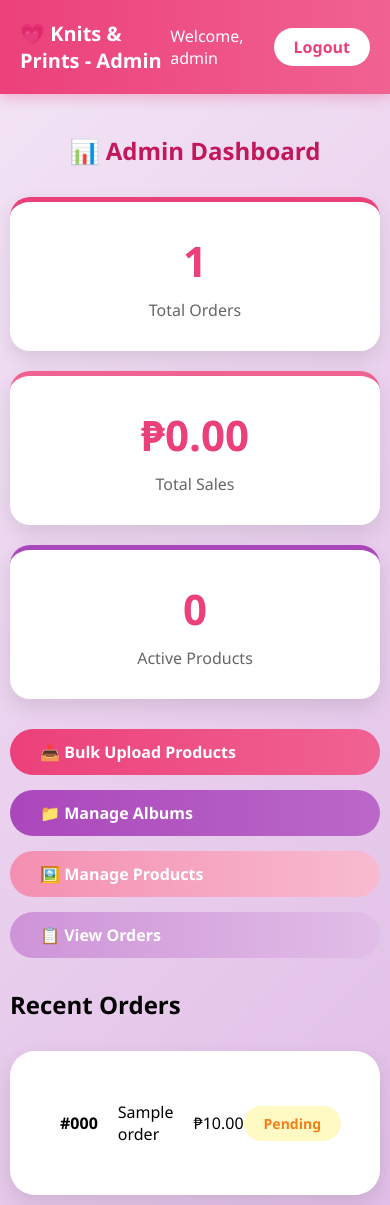
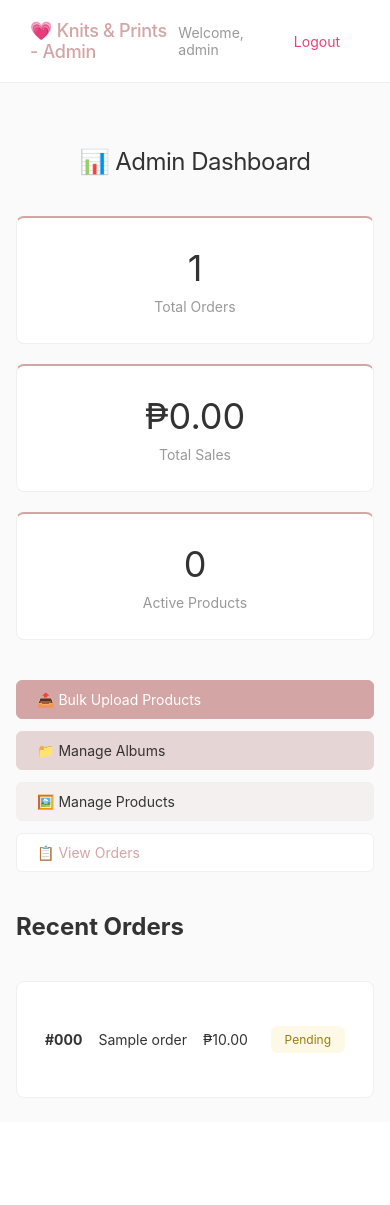
Before and after one commit to mellovy/knits-and-prints, a PHP site: page /admin/index.php in a window 390 px wide. After the commit the page ends 1098 px from the top, so only its background shows below. Run offline with PHP 8.4, Linux system fonts and the light colour scheme; a user stored in the database is signed in; tables that the repository leaves empty hold one stand-in row (values such as "Sample post").

Commit message:
changed color palette

```diff
--- a/css/style.css
+++ b/css/style.css
@@ -5,23 +5,24 @@
 }
 
 body {
-    font-family: 'Segoe UI', Tahoma, Geneva, Verdana, sans-serif;
-    background: linear-gradient(135deg, #fce4ec 0%, #f8bbd0 100%);
+    font-family: -apple-system, BlinkMacSystemFont, 'Segoe UI', sans-serif;
+    background: #fafafa;
     min-height: 100vh;
+    color: #333;
 }
 
 .container {
     max-width: 1200px;
     margin: 0 auto;
-    padding: 20px;
+    padding: 40px 20px;
 }
 
-/* Header */
+/* Header - Super Minimal */
 .site-header {
-    background: linear-gradient(90deg, #ec407a 0%, #f06292 100%);
-    color: white;
-    padding: 20px;
-    box-shadow: 0 4px 12px rgba(236, 64, 122, 0.3);
+    background: white;
+    color: #333;
+    padding: 20px 30px;
+    border-bottom: 1px solid #f0f0f0;
     position: sticky;
     top: 0;
     z-index: 1000;
@@ -36,91 +37,105 @@ body {
 }
 
 .site-title {
-    font-size: 28px;
-    font-weight: bold;
+    font-size: 20px;
+    font-weight: 500;
     display: flex;
     align-items: center;
-    gap: 10px;
+    gap: 8px;
+    color: #d4a5a5;
+    letter-spacing: -0.3px;
 }
 
 .header-nav {
     display: flex;
     gap: 15px;
     align-items: center;
+    color: #999;
+    font-size: 14px;
 }
 
 .cart-button {
     background: white;
-    color: #ec407a;
-    border: none;
-    padding: 10px 15px;
-    border-radius: 25px;
+    color: #d4a5a5;
+    border: 1px solid #f0f0f0;
+    padding: 8px 16px;
+    border-radius: 6px;
     cursor: pointer;
-    font-weight: bold;
+    font-weight: 400;
+    font-size: 14px;
     position: relative;
-    transition: all 0.3s;
+    transition: all 0.2s ease;
 }
 
 .cart-button:hover {
-    background: #fce4ec;
-    transform: scale(1.05);
+    border-color: #d4a5a5;
+    background: #fafafa;
 }
 
 .cart-count {
     position: absolute;
-    top: -8px;
-    right: -8px;
-    background: #c2185b;
+    top: -6px;
+    right: -6px;
+    background: #d4a5a5;
     color: white;
-    width: 24px;
-    height: 24px;
+    min-width: 18px;
+    height: 18px;
     border-radius: 50%;
     display: flex;
     align-items: center;
     justify-content: center;
-    font-size: 12px;
+    font-size: 10px;
+    font-weight: 500;
 }
 
-/* Page Title */
+/* Page Title - Minimal */
 .page-title {
     text-align: center;
-    color: #c2185b;
-    font-size: 32px;
-    margin: 30px 0;
+    color: #333;
+    font-size: 28px;
+    font-weight: 400;
+    margin: 40px 0;
+    letter-spacing: -0.5px;
 }
 
-/* Albums Grid */
+/* Albums Grid - Clean Cards */
 .albums-grid {
     display: grid;
-    grid-template-columns: repeat(auto-fill, minmax(300px, 1fr));
-    gap: 25px;
-    margin-top: 30px;
+    grid-template-columns: repeat(auto-fill, minmax(280px, 1fr));
+    gap: 24px;
+    margin-top: 40px;
 }
 
 .album-card {
     background: white;
-    border-radius: 25px;
+    border-radius: 8px;
     overflow: hidden;
-    box-shadow: 0 8px 20px rgba(236, 64, 122, 0.15);
-    transition: all 0.3s;
+    border: 1px solid #f0f0f0;
+    transition: all 0.2s ease;
     text-decoration: none;
     color: inherit;
 }
 
 .album-card:hover {
-    transform: translateY(-8px);
-    box-shadow: 0 12px 30px rgba(236, 64, 122, 0.25);
+    border-color: #e0e0e0;
+    transform: translateY(-2px);
 }
 
 .album-cover {
     aspect-ratio: 1;
     overflow: hidden;
+    background: #fafafa;
 }
 
 .album-cover img {
     width: 100%;
     height: 100%;
     object-fit: cover;
+    transition: transform 0.3s ease;
+}
+
+.album-card:hover .album-cover img {
+    transform: scale(1.03);
 }
 
 .album-placeholder {
@@ -280,107 +306,110 @@ body {
 }
 
 .lightbox-price {
-    font-size: 32px;
-    color: #ec407a;
-    font-weight: bold;
+    font-size: 24px;
+    color: #d4a5a5;
+    font-weight: 500;
 }
 
 .lightbox-stock {
-    color: #666;
-    margin-top: 5px;
+    color: #999;
+    margin-top: 4px;
+    font-size: 13px;
 }
 
-/* Buttons (continued) */
+/* Buttons - Minimal */
 .btn {
-    padding: 12px 30px;
+    padding: 10px 20px;
     border: none;
-    border-radius: 25px;
-    font-size: 16px;
-    font-weight: bold;
+    border-radius: 6px;
+    font-size: 14px;
+    font-weight: 400;
     cursor: pointer;
-    transition: all 0.3s;
+    transition: all 0.2s ease;
     text-decoration: none;
     display: inline-block;
 }
 
 .btn-primary {
-    background: linear-gradient(90deg, #ec407a 0%, #f06292 100%);
+    background: #d4a5a5;
     color: white;
+    border: 1px solid #d4a5a5;
 }
 
 .btn-primary:hover {
-    background: linear-gradient(90deg, #d81b60 0%, #ec407a 100%);
-    transform: translateY(-2px);
-    box-shadow: 0 8px 20px rgba(236, 64, 122, 0.3);
+    background: #c99494;
 }
 
 .btn-secondary {
-    background: linear-gradient(90deg, #ab47bc 0%, #ba68c8 100%);
-    color: white;
+    background: #e6d5d5;
+    color: #333;
+    border: 1px solid #e6d5d5;
 }
 
 .btn-tertiary {
-    background: linear-gradient(90deg, #f48fb1 0%, #f8bbd0 100%);
-    color: white;
+    background: #f5f0f0;
+    color: #333;
+    border: 1px solid #f0f0f0;
 }
 
 .btn-quaternary {
-    background: linear-gradient(90deg, #ce93d8 0%, #e1bee7 100%);
-    color: white;
+    background: white;
+    color: #d4a5a5;
+    border: 1px solid #f0f0f0;
 }
 
-/* Admin Dashboard */
+/* Admin Dashboard - Clean */
 .admin-page {
-    background: linear-gradient(135deg, #f3e5f5 0%, #e1bee7 100%);
+    background: #fafafa;
 }
 
 .stats-grid {
     display: grid;
     grid-template-columns: repeat(auto-fit, minmax(250px, 1fr));
     gap: 20px;
-    margin: 30px 0;
+    margin: 40px 0;
 }
 
 .stat-card {
     background: white;
-    border-radius: 20px;
-    padding: 30px;
-    box-shadow: 0 8px 20px rgba(0, 0, 0, 0.1);
+    border-radius: 8px;
+    padding: 28px;
+    border: 1px solid #f0f0f0;
     text-align: center;
+    transition: all 0.2s ease;
 }
 
-.stat-card.pink {
-    border-top: 5px solid #ec407a;
+.stat-card:hover {
+    border-color: #e0e0e0;
 }
 
-.stat-card.rose {
-    border-top: 5px solid #f06292;
-}
-
+.stat-card.pink,
+.stat-card.rose,
 .stat-card.purple {
-    border-top: 5px solid #ab47bc;
+    border-top: 2px solid #d4a5a5;
 }
 
 .stat-number {
-    font-size: 42px;
-    font-weight: bold;
-    color: #ec407a;
-    margin-bottom: 10px;
+    font-size: 36px;
+    font-weight: 400;
+    color: #333;
+    margin-bottom: 8px;
 }
 
 .stat-label {
-    color: #666;
-    font-size: 16px;
+    color: #999;
+    font-size: 14px;
+    font-weight: 400;
 }
 
 .action-buttons {
     display: grid;
     grid-template-columns: repeat(auto-fit, minmax(200px, 1fr));
-    gap: 15px;
-    margin: 30px 0;
+    gap: 12px;
+    margin: 40px 0;
 }
 
-/* Forms */
+/* Forms - Minimal */
 .form-group {
     margin-bottom: 20px;
 }
@@ -522,165 +560,177 @@ body {
 .quantity-control {
     display: flex;
     align-items: center;
-    gap: 10px;
+    gap: 8px;
+    background: #fafafa;
+    padding: 4px 8px;
+    border-radius: 6px;
+    border: 1px solid #f0f0f0;
 }
 
 .quantity-btn {
-    width: 35px;
-    height: 35px;
+    width: 24px;
+    height: 24px;
     border: none;
-    background: #f8bbd0;
-    color: #ec407a;
-    font-size: 20px;
-    border-radius: 10px;
+    background: white;
+    color: #999;
+    font-size: 16px;
+    border-radius: 4px;
     cursor: pointer;
-    font-weight: bold;
-    transition: all 0.3s;
+    font-weight: 400;
+    transition: all 0.2s ease;
 }
 
 .quantity-btn:hover {
-    background: #ec407a;
-    color: white;
+    color: #d4a5a5;
+    background: white;
 }
 
 .quantity-display {
-    font-size: 18px;
-    font-weight: bold;
-    min-width: 30px;
+    font-size: 14px;
+    font-weight: 400;
+    min-width: 24px;
     text-align: center;
+    color: #333;
 }
 
 .remove-btn {
-    background: #ffcdd2;
-    color: #c62828;
-    border: none;
-    padding: 8px 15px;
-    border-radius: 10px;
+    background: #fafafa;
+    color: #999;
+    border: 1px solid #f0f0f0;
+    padding: 6px 12px;
+    border-radius: 6px;
     cursor: pointer;
-    transition: all 0.3s;
+    transition: all 0.2s ease;
+    font-weight: 400;
+    font-size: 12px;
 }
 
 .remove-btn:hover {
-    background: #f44336;
-    color: white;
+    border-color: #d4a5a5;
+    color: #d4a5a5;
 }
 
 .cart-summary {
-    background: #fce4ec;
-    border-radius: 20px;
-    padding: 30px;
-    margin-top: 30px;
+    background: #fafafa;
+    border-radius: 6px;
+    padding: 24px;
+    margin-top: 24px;
 }
 
 .cart-total {
     display: flex;
     justify-content: space-between;
     align-items: center;
-    font-size: 28px;
-    font-weight: bold;
+    font-size: 20px;
+    font-weight: 400;
     color: #333;
     margin-bottom: 20px;
 }
 
 .cart-total-amount {
-    color: #ec407a;
+    color: #d4a5a5;
+    font-weight: 500;
 }
 
-/* Checkout Page */
+/* Checkout Page - Minimal */
 .checkout-container {
-    max-width: 800px;
-    margin: 30px auto;
+    max-width: 700px;
+    margin: 40px auto;
 }
 
 .checkout-form {
     background: white;
-    border-radius: 25px;
-    padding: 40px;
-    box-shadow: 0 8px 20px rgba(0, 0, 0, 0.1);
+    border-radius: 8px;
+    padding: 32px;
+    border: 1px solid #f0f0f0;
 }
 
 .payment-methods {
     display: grid;
-    gap: 15px;
-    margin-bottom: 25px;
+    gap: 12px;
+    margin-bottom: 24px;
 }
 
 .payment-option {
-    border: 3px solid #f8bbd0;
-    border-radius: 15px;
-    padding: 15px;
+    border: 1px solid #f0f0f0;
+    border-radius: 6px;
+    padding: 16px;
     cursor: pointer;
-    transition: all 0.3s;
+    transition: all 0.2s ease;
     display: flex;
     align-items: center;
-    gap: 15px;
+    gap: 12px;
+    background: white;
 }
 
 .payment-option:hover {
-    border-color: #ec407a;
-    background: #fce4ec;
+    border-color: #d4a5a5;
 }
 
 .payment-option input[type="radio"] {
-    width: 24px;
-    height: 24px;
-    accent-color: #ec407a;
+    width: 16px;
+    height: 16px;
+    accent-color: #d4a5a5;
 }
 
 .payment-option.selected {
-    border-color: #ec407a;
-    background: #fce4ec;
+    border-color: #d4a5a5;
+    background: #fafafa;
 }
 
 .payment-details {
-    background: #f8bbd0;
-    border-radius: 15px;
+    background: #fafafa;
+    border-radius: 6px;
     padding: 20px;
-    margin-top: 15px;
+    margin-top: 16px;
 }
 
 .payment-details h4 {
-    color: #c2185b;
-    margin-bottom: 15px;
+    color: #333;
+    margin-bottom: 12px;
+    font-weight: 500;
+    font-size: 15px;
 }
 
 .payment-info {
     background: white;
-    border-radius: 10px;
-    padding: 15px;
-    margin-bottom: 15px;
+    border-radius: 6px;
+    padding: 16px;
+    margin-bottom: 12px;
+    border: 1px solid #f0f0f0;
 }
 
 .payment-info p {
-    margin: 8px 0;
-    color: #333;
+    margin: 6px 0;
+    color: #666;
+    font-size: 13px;
 }
 
 .qr-code {
     text-align: center;
-    margin-top: 15px;
+    margin-top: 16px;
 }
 
 .qr-code img {
-    max-width: 200px;
-    border-radius: 10px;
+    max-width: 180px;
+    border-radius: 6px;
 }
 
-/* Orders Management */
+/* Orders Management - Minimal */
 .orders-list {
     background: white;
-    border-radius: 25px;
-    padding: 30px;
-    box-shadow: 0 8px 20px rgba(0, 0, 0, 0.1);
-    margin-top: 30px;
+    border-radius: 8px;
+    padding: 28px;
+    border: 1px solid #f0f0f0;
+    margin-top: 40px;
 }
 
 .order-card {
     display: flex;
     justify-content: space-between;
     align-items: center;
-    padding: 20px;
-    border-bottom: 2px solid #f8bbd0;
+    padding: 16px 0;
+    border-bottom: 1px solid #f0f0f0;
 }
 
 .order-card:last-child {
@@ -689,116 +739,113 @@ body {
 
 .order-info {
     display: flex;
-    gap: 20px;
+    gap: 16px;
     align-items: center;
+    font-size: 14px;
 }
 
 .order-status {
-    padding: 8px 20px;
-    border-radius: 20px;
-    font-weight: bold;
-    font-size: 14px;
+    padding: 6px 14px;
+    border-radius: 6px;
+    font-weight: 400;
+    font-size: 12px;
 }
 
 .status-pending {
-    background: #fff9c4;
-    color: #f57f17;
+    background: #fef9e7;
+    color: #9b7c0e;
 }
 
 .status-paid {
-    background: #c8e6c9;
-    color: #2e7d32;
+    background: #f0f9f4;
+    color: #2d6b4d;
 }
 
 .status-completed {
-    background: #b3e5fc;
-    color: #01579b;
+    background: #eff6fc;
+    color: #2c5a7e;
 }
 
 .status-cancelled {
-    background: #ffcdd2;
-    color: #c62828;
+    background: #fef5f5;
+    color: #a84444;
 }
 
-/* Login Page */
+/* Login Page - Minimal */
 .login-page {
     display: flex;
     align-items: center;
     justify-content: center;
     min-height: 100vh;
+    background: #fafafa;
 }
 
 .login-container {
     width: 100%;
-    max-width: 450px;
+    max-width: 400px;
     padding: 20px;
 }
 
 .login-box {
     background: white;
-    border-radius: 30px;
-    padding: 50px 40px;
-    box-shadow: 0 15px 40px rgba(236, 64, 122, 0.2);
+    border-radius: 8px;
+    padding: 40px 32px;
+    border: 1px solid #f0f0f0;
     text-align: center;
 }
 
 .login-box h1 {
-    font-size: 36px;
-    color: #ec407a;
-    margin-bottom: 10px;
+    font-size: 24px;
+    color: #d4a5a5;
+    margin-bottom: 6px;
+    font-weight: 500;
 }
 
 .login-box h2 {
-    color: #666;
-    margin-bottom: 30px;
+    color: #999;
+    margin-bottom: 28px;
+    font-weight: 400;
+    font-size: 15px;
 }
 
 .back-link {
     display: inline-block;
-    margin-top: 20px;
-    color: #ec407a;
+    margin-top: 16px;
+    color: #d4a5a5;
     text-decoration: none;
-    font-weight: 600;
-    transition: all 0.3s;
+    font-weight: 400;
+    transition: all 0.2s ease;
+    font-size: 13px;
 }
 
 .back-link:hover {
-    color: #c2185b;
-    transform: translateX(-5px);
+    color: #c99494;
 }
 
 /* Responsive Design */
 @media (max-width: 768px) {
     .site-title {
-        font-size: 20px;
+        font-size: 18px;
     }
 
     .albums-grid {
-        grid-template-columns: repeat(auto-fill, minmax(150px, 1fr));
-        gap: 15px;
+        grid-template-columns: repeat(auto-fill, minmax(160px, 1fr));
+        gap: 12px;
     }
 
     .products-grid {
-        grid-template-columns: repeat(auto-fill, minmax(120px, 1fr));
+        grid-template-columns: repeat(auto-fill, minmax(140px, 1fr));
         gap: 10px;
     }
 
-    .lightbox-content {
-        flex-direction: column;
-    }
-
-    #lightbox-image {
-        max-height: 50vh;
-    }
-
     .cart-item {
-        grid-template-columns: 80px 1fr;
-        gap: 15px;
+        grid-template-columns: 70px 1fr;
+        gap: 12px;
     }
 
     .cart-item-image {
-        width: 80px;
-        height: 80px;
+        width: 70px;
+        height: 70px;
     }
 
     .cart-item-actions {
@@ -818,18 +865,12 @@ body {
         grid-template-columns: 1fr;
     }
 
-    .lightbox-prev,
-    .lightbox-next {
-        font-size: 30px;
-        padding: 15px;
+    .container {
+        padding: 24px 16px;
     }
 }
 
 @media (max-width: 480px) {
-    .container {
-        padding: 10px;
-    }
-
     .page-title {
         font-size: 24px;
     }
```
Also changed, not shown: other parts of css/style.css (+111 -87 lines).
